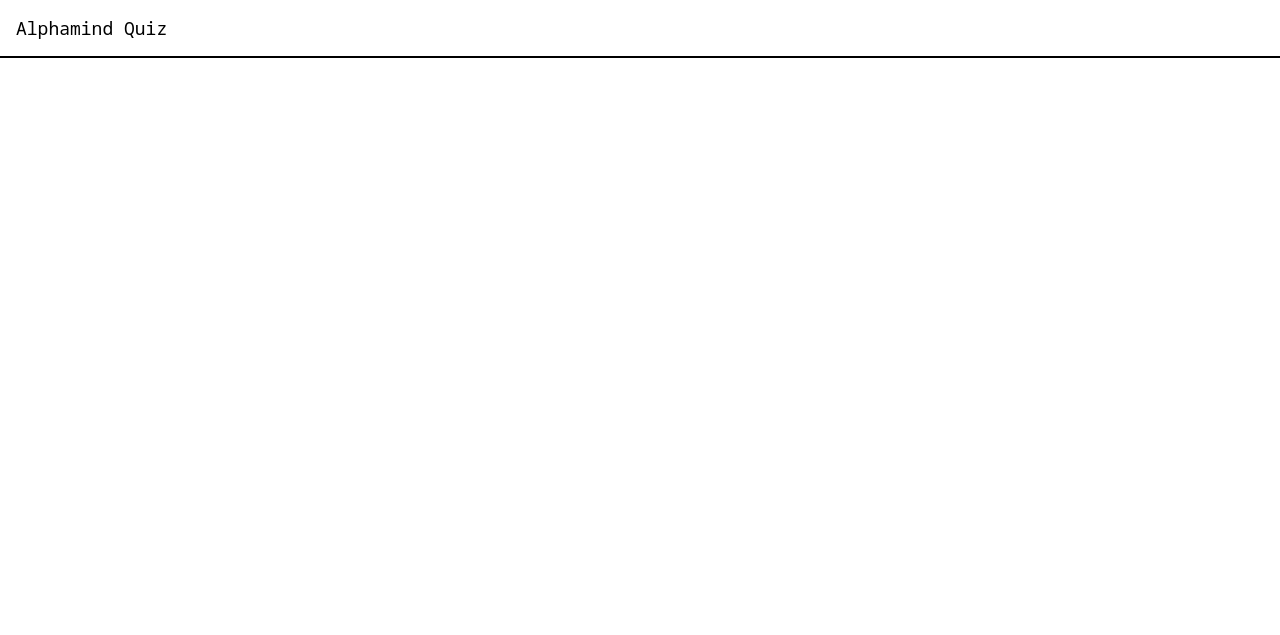
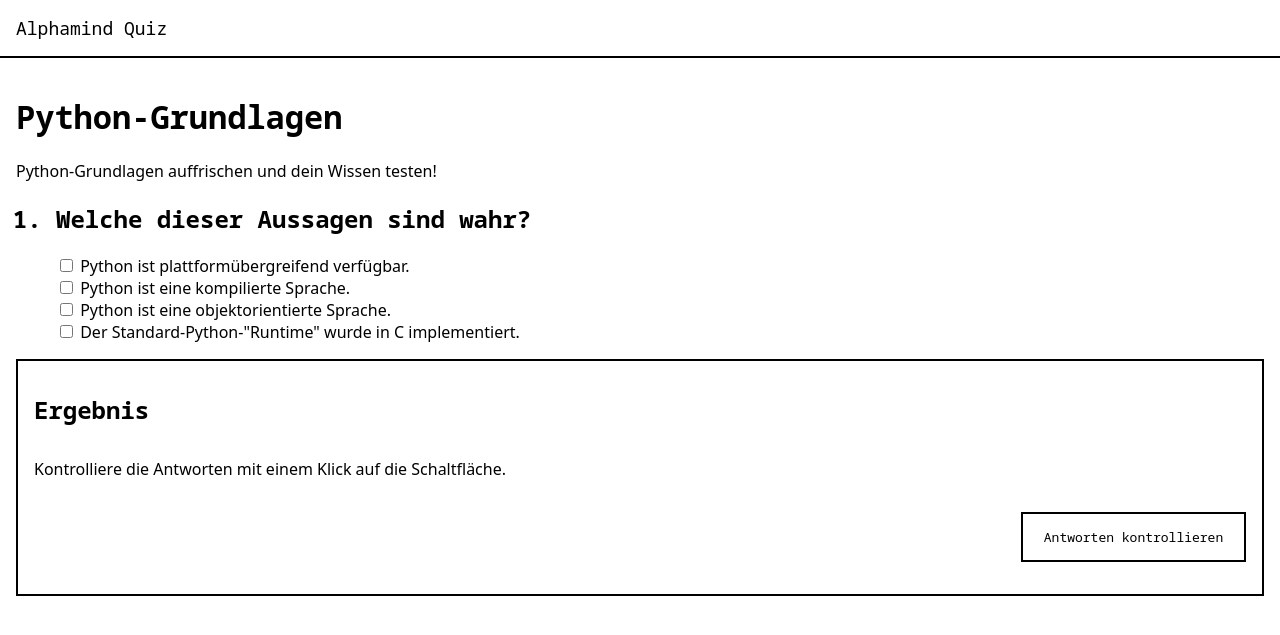
Before and after one commit to zhengliw/alphamind, a Jekyll site: the page built from quiz/python-basics.html, in a window 1280 px wide. Shown: the top 635 px of the page. Built offline with Jekyll 4.4.1, drawn with Linux system fonts in a browser that asks for light colours.

Commit message:
Basic functioning quiz

```diff
--- a/_data/index.json
+++ /dev/null
@@ -1,7 +0,0 @@
-[
-	{
-		"id": "python",
-		"name": "Python-Grundlagen",
-		"description": "Teste dein Wissen und wiederhole die Grundlagen und Konzepte in Python!"
-	}
-]
--- /dev/null
+++ b/_data/quiz/python-basics.json
@@ -0,0 +1,29 @@
+{
+	"id": "python-basics",
+	"name": "Python-Grundlagen",
+	"description": "Python-Grundlagen auffrischen und dein Wissen testen!",
+	"questions": [
+		{
+			"label": "Welche dieser Aussagen sind wahr?",
+			"type": "checkbox",
+			"options": [
+				{
+					"label": "Python ist plattformübergreifend verfügbar.",
+					"correct": true
+				},
+				{
+					"label": "Python ist eine kompilierte Sprache.",
+					"correct": false
+				},
+				{
+					"label": "Python ist eine objektorientierte Sprache.",
+					"correct": true
+				},
+				{
+					"label": "Der Standard-Python-\"Runtime\" wurde in C implementiert.",
+					"correct": true
+				}
+			]
+		}
+	]
+}
--- a/_data/quiz/python.json
+++ /dev/null
@@ -1,20 +0,0 @@
-[
-	{
-		"question": "Welcher dieser Aussagen sind wahr?",
-		"type": "select",
-		"options": [
-			{
-				"label": "Python ist eine kompilierte Sprache.",
-				"correct": false
-			},
-			{
-				"label": "Python ist eine objektorientierte Sprache.",
-				"correct": true
-			},
-			{
-				"label": "Die Standard-Implementation des Python-\"Runtimes\" wurde in C implementiert.",
-				"correct": true
-			}
-		]
-	}
-]
--- /dev/null
+++ b/_includes/quiz.js
@@ -0,0 +1,30 @@
+function checkAnswers(quiz) {
+	let total = 0;
+	let correct = 0;
+	for(let i = 0; i < quiz.questions.length; i++) {
+		let subtotal = 0;
+		let subcorrect = 0;
+		for(let j = 0; j < quiz.questions[i].options.length; j++, subtotal++) {
+			let option = document.getElementById(`question-${i + 1}-option-${j + 1}-input`);
+			let option_container = document.getElementById(`question-${i + 1}-option-${j + 1}`);
+			if(option.checked == quiz.questions[i].options[j].correct) {
+				option_container.classList.add("option-correct");
+				subcorrect++;
+			} else {
+				option_container.classList.add("option-incorrect");
+			}
+		}
+		let score = document.getElementById(`question-${i + 1}-score`);
+		score.innerHTML = `${subcorrect} von ${subtotal} richtig`;
+		score.style.display = "block";
+		total += subtotal;
+		correct += subcorrect;
+	}
+	let total_score = document.getElementById(`total-score`);
+	total_score.innerText = `${correct} von ${total} richtig. Das entspricht ${(correct / total * 100).toFixed(0)}%.`;
+}
+
+addEventListener("submit", (e) => {
+	e.preventDefault();
+	checkAnswers(current_page_quiz)
+})
--- a/_layouts/default.html
+++ b/_layouts/default.html
@@ -1,3 +1,4 @@
+<!DOCTYPE html>
 <html lang="de">
 <head>
 	<meta charset="UTF-8">
--- a/_layouts/quiz-page.html
+++ b/_layouts/quiz-page.html
@@ -2,6 +2,45 @@
 layout: default
 ---
 
-{% for question in site.data.quiz[page.quiz_id] %}
+<h1>{{ site.data.quiz[page.quiz_id].name }}</h1>
+<p>{{ site.data.quiz[page.quiz_id].description }}</p>
 
+<form id="quiz-form" action="">
+<ol>
+{% for question in site.data.quiz[page.quiz_id].questions %}
+{% assign current_index = forloop.index %}
+<h2>
+	<li>{{ question.label }}</li>
+</h2>
+{% for option in question.options %}
+<div id="question-{{ current_index }}-option-{{ forloop.index }}"
+	class="question-card">
+	<input
+		class="quiz-input-{{ question.type }}"
+		id="question-{{ current_index }}-option-{{ forloop.index
+		}}-input"
+		type="{{ question.type }}"
+		name="question-{{ current_index }}"
+		value="option-{{ forloop.index }}"
+	>
+	<label for="question-{{ current_index }}-option-{{ forloop.index
+		}}-input">
+		{{ option.label }}
+	</label>
+</div>
 {% endfor %}
+<div class="question-score" id="question-{{ forloop.index }}-score"></div>
+{% endfor %}
+</ol>
+<div class="results">
+	<h2>Ergebnis</h2>
+	<div id="total-score">Kontrolliere die Antworten mit einem Klick auf die
+	Schaltfläche.</div>
+	<button id="quiz-submit-button" type="submit">Antworten kontrollieren</button>
+</div>
+</form>
+
+<script>
+const current_page_quiz = {{ site.data.quiz[page.quiz_id] | jsonify }};
+{% include quiz.js %}
+</script>
--- a/assets/css/style.css
+++ b/assets/css/style.css
@@ -1,3 +1,18 @@
+* {
+	--primary-color: black;
+	--background-color: white;
+	--correct-color: rgb(10, 240, 10);
+	--incorrect-color: rgb(240, 10, 10);
+	color: var(--primary-color);
+}
+
+@media (prefers-color-scheme: dark) {
+	* {
+		--primary-color: white;
+		--background-color: rgb(15, 15, 15);
+	}
+}
+
 body {
 	padding: 0;
 	margin: 0;
@@ -10,7 +25,7 @@ h1, h2, h3, h4, h5, h6 {
 
 header {
 	padding: 16px;
-	border-bottom: 2px solid black;
+	border-bottom: 2px solid var(--primary-color);
 	position: sticky;
 }
 
@@ -27,15 +42,58 @@ header #site-title {
 	display: flex;
 	justify-content: space-between;
 	align-items: center;
-	border: 2px solid black;
+	border: 2px solid var(--primary-color);
 	padding: 16px;
 }
 
 .quiz-info-card-start {
 	font-family: 'Noto Sans Mono', monospace;
 	display: inline-block;
-	border: 2px solid black;
+	border: 2px solid var(--primary-color);
 	color: inherit;
 	text-decoration: unset;
 	padding: 16px 32px;
+	margin: 16px;
 }
+
+.option-incorrect label {
+	color: var(--incorrect-color) !important;
+}
+
+.question-score {
+	border: 2px solid var(--primary-color);
+	padding: 8px;
+	margin: 8px 0;
+	display: none;
+	text-align: right;
+}
+
+.results {
+	padding: 16px;
+	display: flex;
+	flex-direction: column;
+	border: 2px solid var(--primary-color);
+}
+
+.results * {
+	margin: 16px 0;
+}
+
+#quiz-submit-button {
+	align-self: end;
+	border: 2px solid var(--primary-color);
+	color: inherit;
+	background-color: var(--background-color);
+	width: 225px;
+	height: 50px;
+	font-size: small;
+	font-family: 'Noto Sans Mono', monospace;
+
+	transition: color 250ms;
+	transition: background-color 250ms;
+}
+
+#quiz-submit-button:hover {
+	background-color: var(--primary-color);
+	color: var(--background-color);
+}
--- a/quiz/python.html
+++ b/quiz/python-basics.html
@@ -1,3 +1,4 @@
 ---
 layout: quiz-page
+quiz_id: python-basics
 ---
```
Also changed, not shown: index.html (+4 -4 lines).
